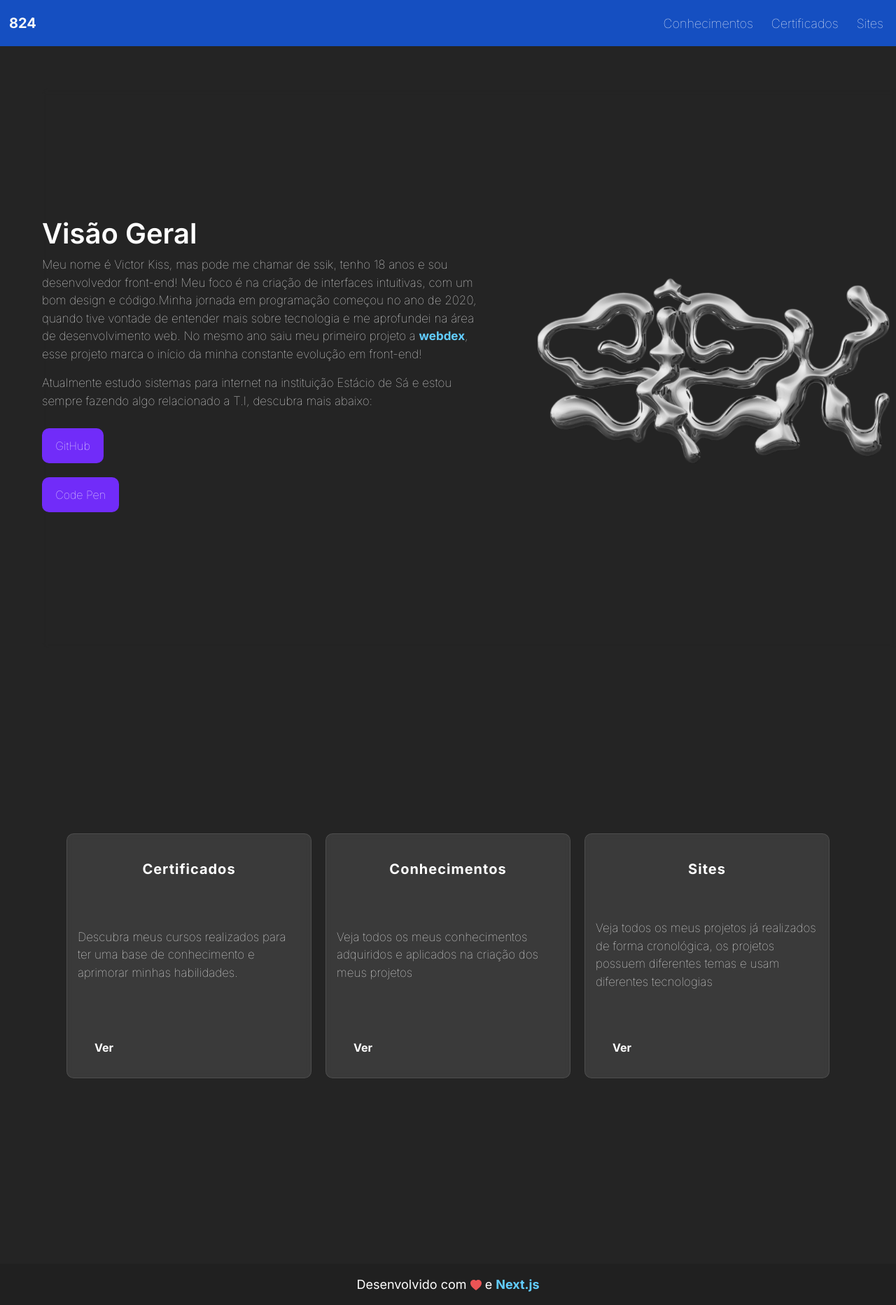
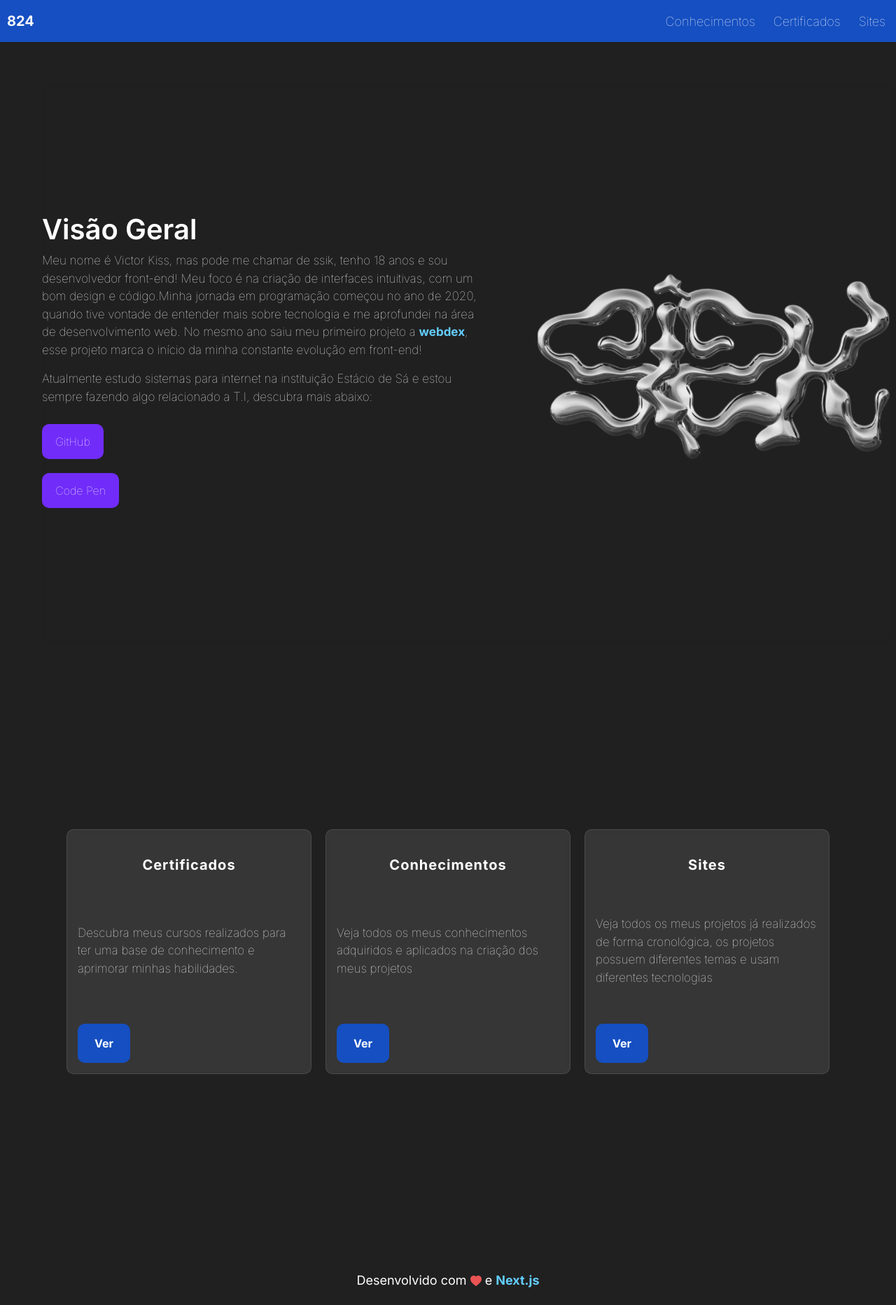
Before and after one commit to victor-kiss/ssik824, a Next.js app: page / in a window 1280 px wide. Shown: the top 1865 px of the page at 70% size. Built offline with nearby package versions, Linux system fonts and the light colour scheme.

Commit message:
Update globals.css

```diff
--- a/src/app/globals.css
+++ b/src/app/globals.css
@@ -6,14 +6,14 @@
 }
 
 body#bg-dark{
-  background:#242424;
+  background:#202020;
   overflow-x: hidden;
 }
 
 
 nav.navbar{
   width:auto;
-  padding:5px;
+  padding:2px;
   margin-bottom:60px;
   background-color:#154FC1;
 }
@@ -141,7 +141,7 @@ div.card > span{
 
 div.card > a{
   color:#FFF;
-  background:##154FC1;
+  background:#154FC1;
   padding:1rem 1.5rem;
   border-radius:10px;
   font-weight:bold;
```
